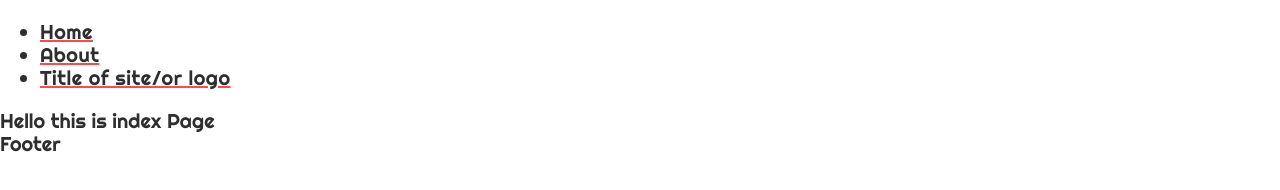
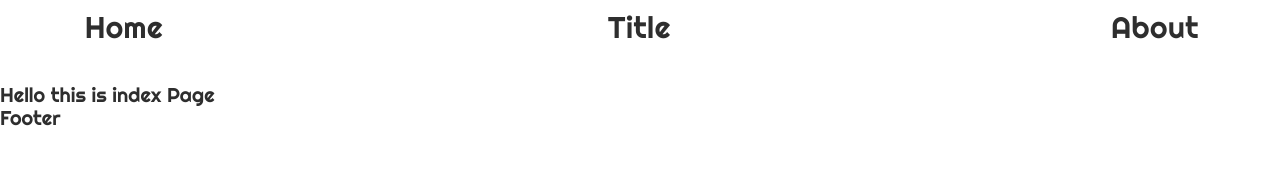
Before and after one commit to QualityPre/Huddersfield-Town-Fan-Site, a Gatsby site: page / in a window 1280 px wide. Built offline with nearby package versions, Linux system fonts and the light colour scheme; Gatsby itself is replaced by a stand-in of ours.

Commit message:
added globabl styles

```diff
--- a/src/components/Navbar.js
+++ b/src/components/Navbar.js
@@ -1,20 +1,43 @@
 import React from 'react';
 import { Link } from 'gatsby';
+import styled from 'styled-components';
+
+const NavbarStyles = styled.nav`
+    margin-bottom: 3rem;
+    ul {
+        margin: 0.2rem 0.1rem 0 0;
+        padding: 0.8rem;
+        text-align: center;
+        list-style: none;
+        display: grid;
+        grid-template-columns: 0.2fr auto 0.2fr;
+        grid-gap: 2rem;
+        align-items: center;
+    }
+
+    a {
+        font-size: 3rem;
+        text-decoration: none;
+        &:hover {
+            color: var(--red);
+        }
+    }
+`;
 
 const Navbar = () => (
-    <nav>
+    <NavbarStyles>
         <ul>
             <li>
                 <Link to="/">Home</Link>
             </li>
             <li>
+                <Link to="/">Title</Link>
+            </li>
+            <li>
                 <Link to="/about">About</Link>
             </li>
-            <li>
-                <Link to="/">Title of site/or logo</Link>
-            </li>
         </ul>
-    </nav>
+    </NavbarStyles>
 );
 
 export default Navbar;
--- a/src/styles/GlobalStyles.js
+++ b/src/styles/GlobalStyles.js
@@ -9,7 +9,7 @@ const GlobalStyles = createGlobalStyle`
     --grey: #efefef;
   }
   html {
-        background-size: 450px;
+    background-size: 450px;
     background-attachment: fixed;
     font-size: 10px;
     margin:0 auto;
```
